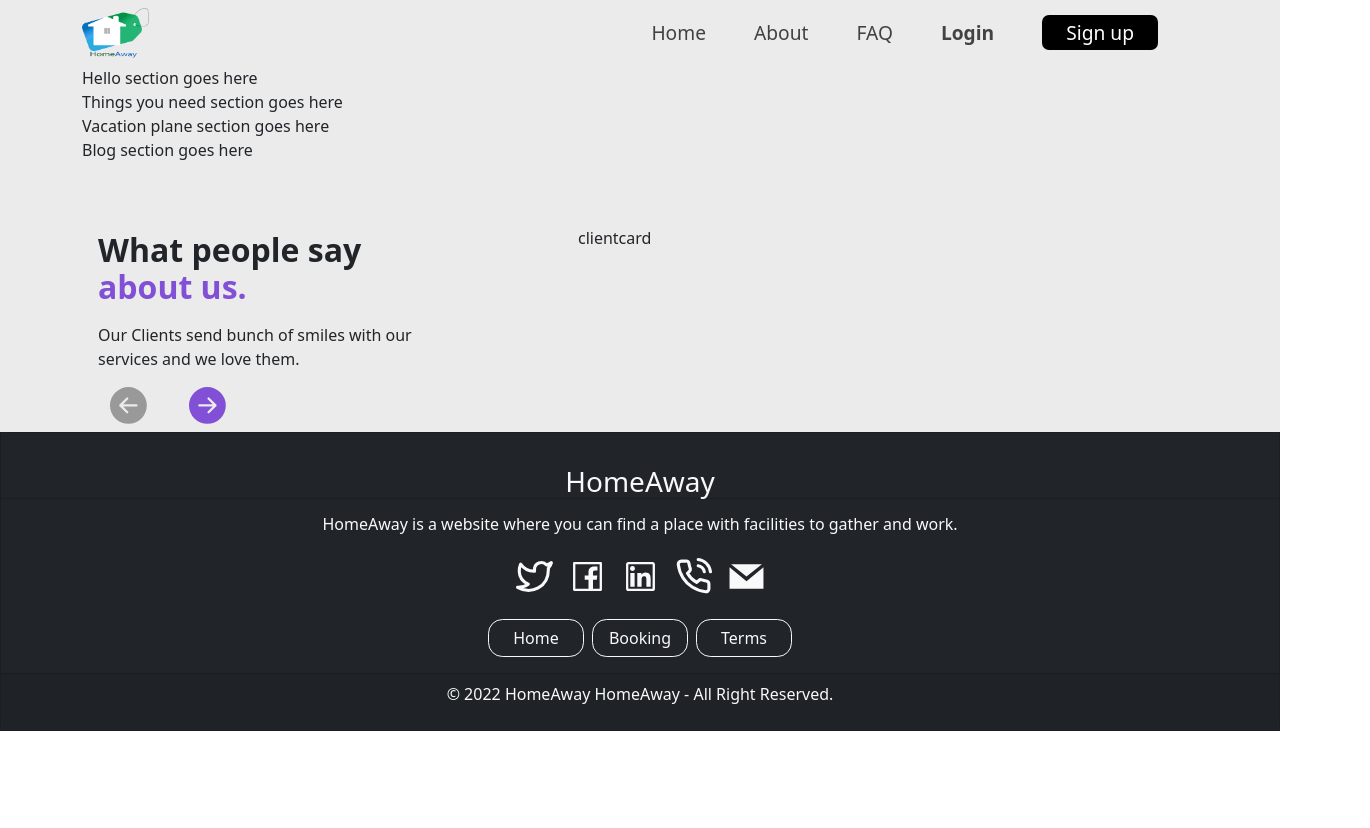
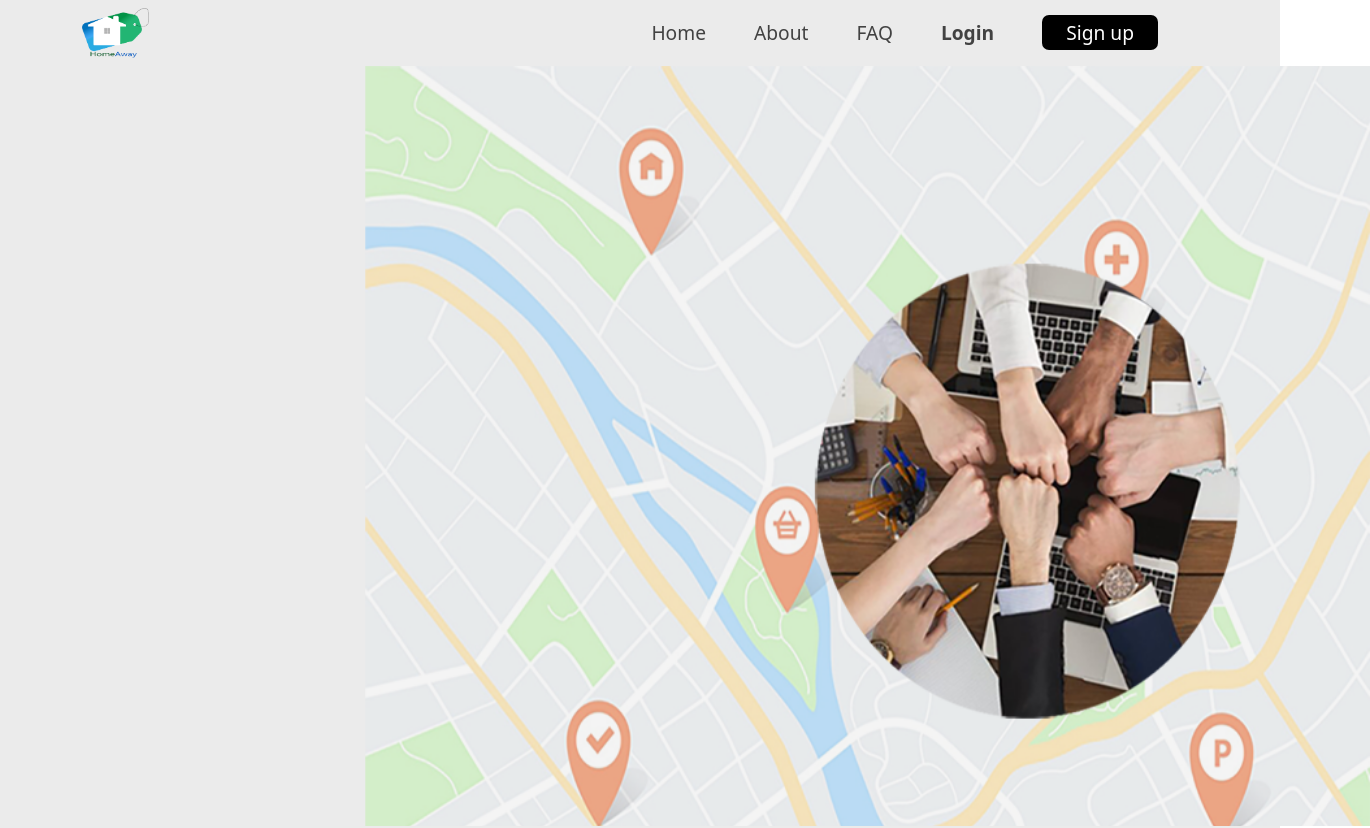
Before and after one commit to GP-43/homeaway-frontend, a React (Create React App) app: page / in a window 1280 px wide. Shown: the top 828 px of the page, 1370 px wide, since content can reach past the window. Before the commit the page ends 800 px from the top, so only its background shows below. Built offline with nearby package versions, Linux system fonts and the light colour scheme.

Commit message:
background img added

```diff
--- a/src/assets/styles/partials/anons/_hellosection.scss
+++ b/src/assets/styles/partials/anons/_hellosection.scss
@@ -0,0 +1,8 @@
+.hello-section{
+  background-image:
+          url("../../../images/landing/landingpg.png");
+  background-size: cover;
+  height:95vh;
+  background-repeat:no-repeat;
+  width: 1300px;
+}
--- a/src/components/anons/hellosection/HelloSection.jsx
+++ b/src/components/anons/hellosection/HelloSection.jsx
@@ -1,9 +1,13 @@
 import React from "react";
+import {Row} from "react-bootstrap";
 import '../../../assets/styles/partials/anons/_hellosection.scss';
 
 function HelloSection() {
     return(
-        <button></button>
+        <Row className="hello-section" lg={12} md={6}>
+
+        </Row>
     );
 }
+
 export default HelloSection;
--- a/src/views/pages/anons/Home.jsx
+++ b/src/views/pages/anons/Home.jsx
@@ -1,13 +1,14 @@
 import React from 'react';
 import {Col, Container, Row} from "react-bootstrap";
 import AboutSection from '../../../components/anons/aboutsection/AboutSection';
+import HelloSection from "../../../components/anons/hellosection/HelloSection";
 
 function Home() {
     return (
         <Container>
             <Row className='mx-0' xs={12}>
                 <Col className='px-0'>
-                    Hello section goes here
+                    <HelloSection/>
                 </Col>
                 <Col className='px-0' xs={12}>
                     Things you need section goes here
```
Also changed, not shown: src/assets/images/landing/landingpg.png (added).
